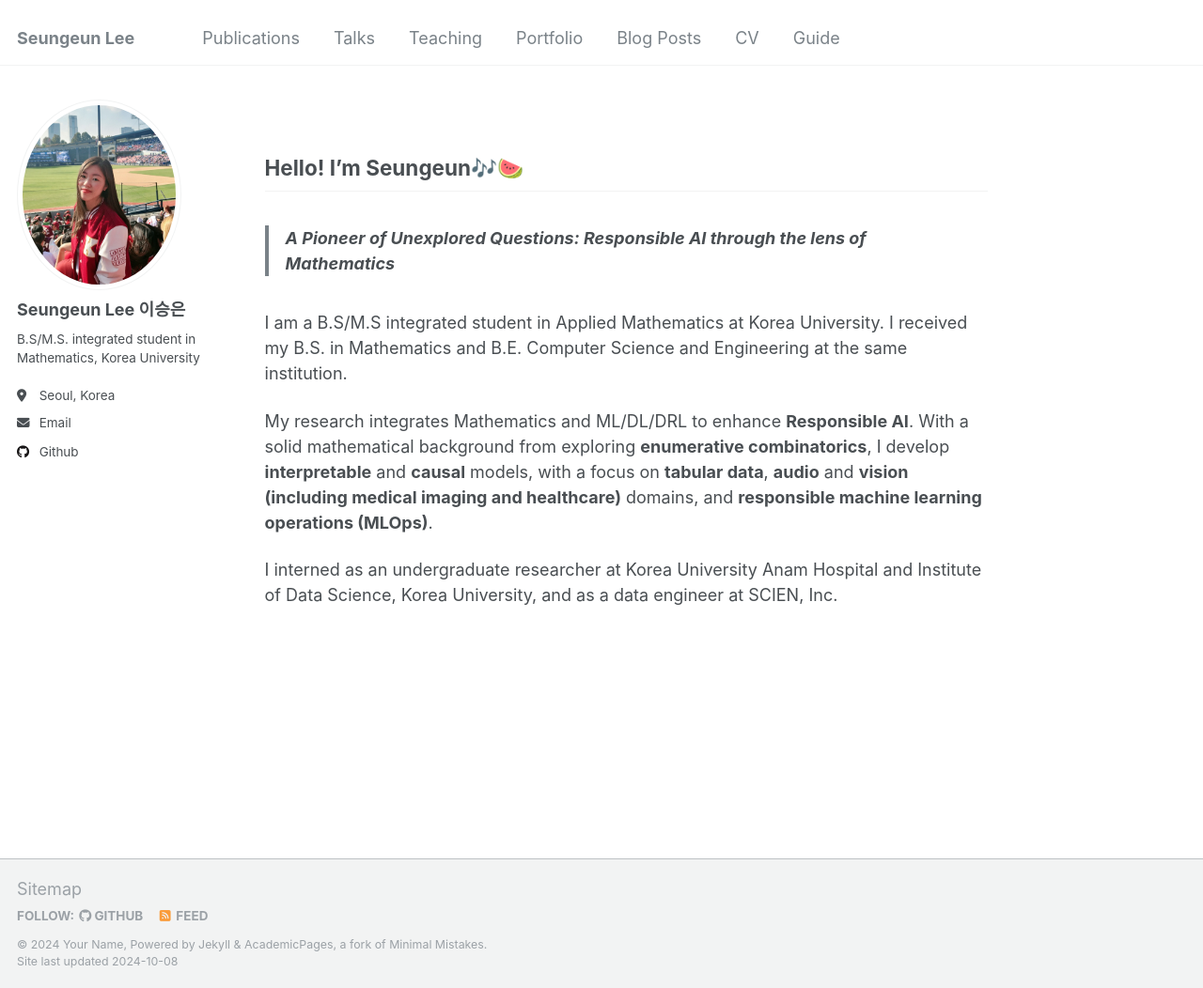
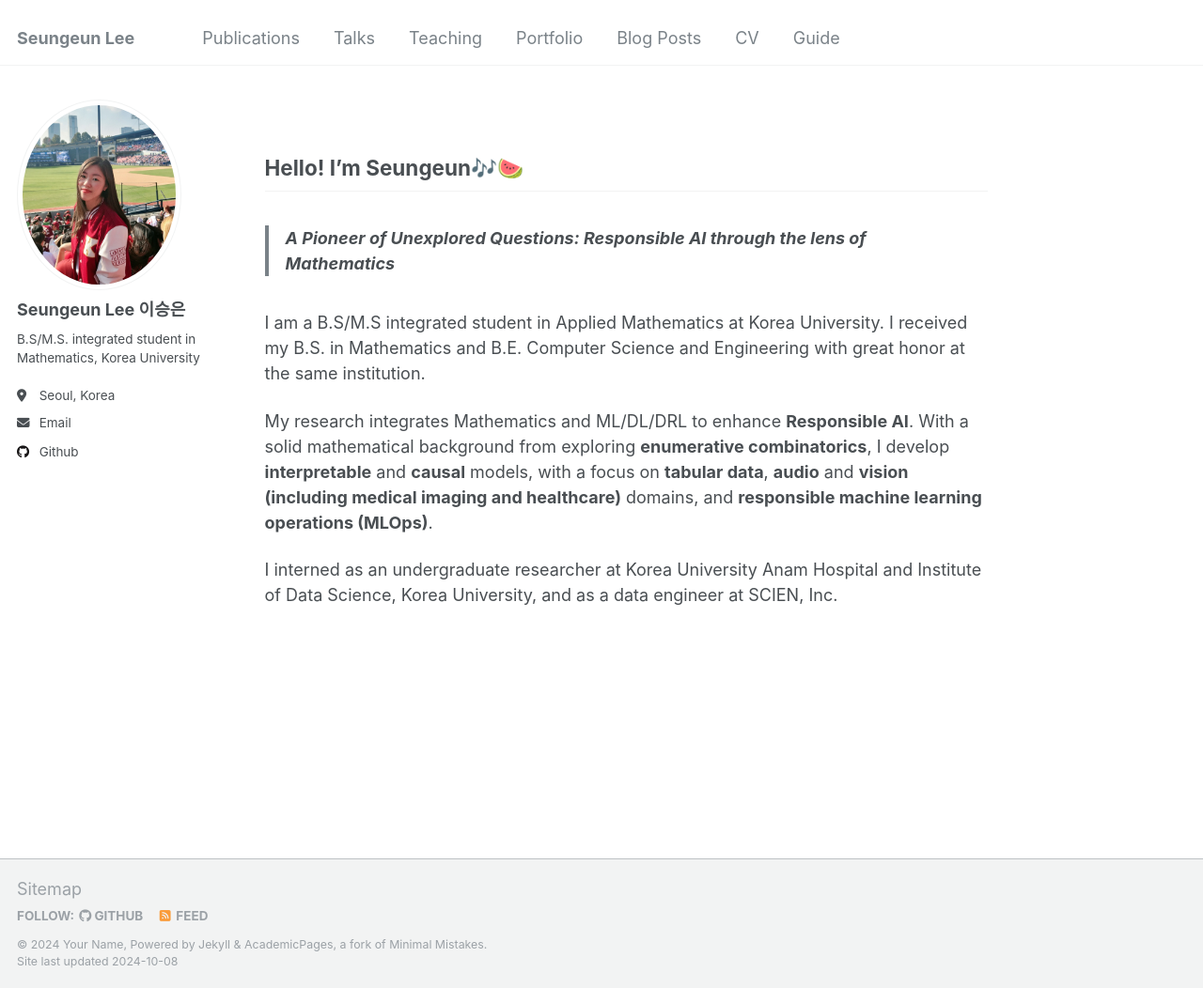
Before and after one commit to duneag2/duneag2.github.io, a Jekyll site: the page built from _pages/about.md, in a window 1280 px wide and 1052 px high. Shown: the whole window at 94% size. Built offline with Jekyll 4.4.1, drawn with Linux system fonts in a browser that asks for light colours.

Commit message:
Update about.md

```diff
--- a/_pages/about.md
+++ b/_pages/about.md
@@ -10,7 +10,7 @@ Hello! I'm Seungeun🎶🍉
 ------
 >**A Pioneer of Unexplored Questions: Responsible AI through the lens of Mathematics**
 
-I am a B.S/M.S integrated student in Applied Mathematics at Korea University. I received my B.S. in Mathematics and B.E. Computer Science and Engineering at the same institution.
+I am a B.S/M.S integrated student in Applied Mathematics at Korea University. I received my B.S. in Mathematics and B.E. Computer Science and Engineering with great honor at the same institution.
 
 My research integrates Mathematics and ML/DL/DRL to enhance **Responsible AI**. With a solid mathematical background from exploring **enumerative combinatorics**, I develop **interpretable** and **causal** models, with a focus on **tabular data**, **audio** and **vision (including medical imaging and healthcare)** domains, and **responsible machine learning operations (MLOps)**.
 
```
